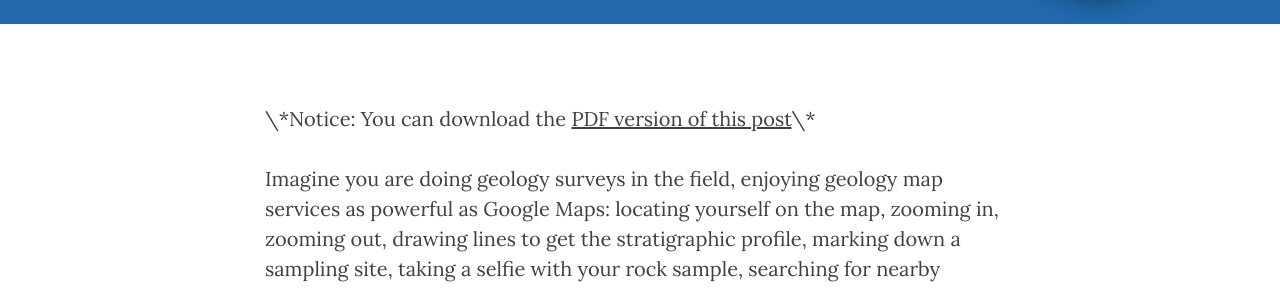
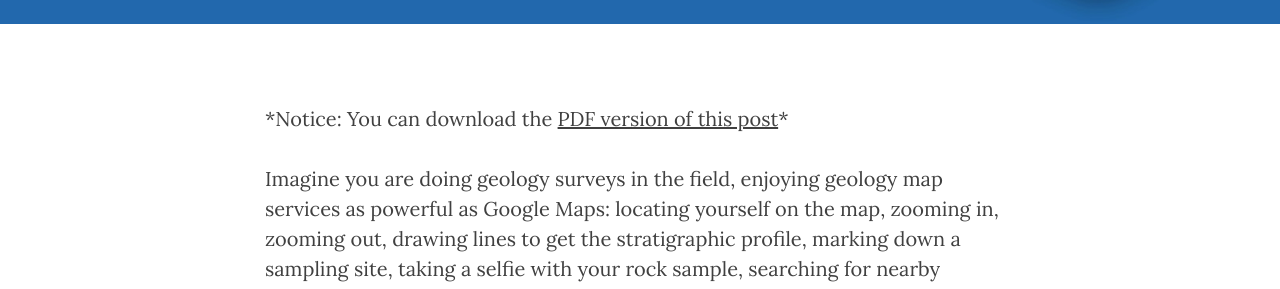
Before and after one commit to EricAlex/EricAlex.github.io, a Jekyll site: the page built from _posts/2016-01-07-006-use-geology-map-like-google-map.markdown, in a window 1280 px wide and 900 px high, scrolled down 376 px. Shown: the part 154-443 px from the top of the window. Built offline with Jekyll 4.4.1, drawn with Linux system fonts in a browser that asks for light colours; nearby versions of some CDN libraries; formulas are drawn with MathJax 3; comment, search, counter and statistics services are not loaded.

```diff
--- a/_posts/2015-12-24-004-shannon-kotelnikov-simulation.markdown
+++ b/_posts/2015-12-24-004-shannon-kotelnikov-simulation.markdown
@@ -7,7 +7,7 @@ author:     "Xin Wang"
 header-img: "img/post-004/bg.jpg"
 ---
 
-<p>\*Notice: You can download the <a href="{{ site.baseurl }}/PDFs/Shannon-Kotel'ikov.pdf">PDF version of this post</a>\*</p>
+<p>*Notice: You can download the <a href="{{ site.baseurl }}/PDFs/Shannon-Kotel'ikov.pdf">PDF version of this post</a>*</p>
 
 <h2 class="section-heading">1 Introduction</h2>
 
--- a/_posts/2016-01-07-006-use-geology-map-like-google-map.markdown
+++ b/_posts/2016-01-07-006-use-geology-map-like-google-map.markdown
@@ -7,7 +7,7 @@ author:     "Xin Wang"
 header-img: "img/post-006/bg.jpg"
 ---
 
-<p>\*Notice: You can download the <a href="{{ site.baseurl }}/PDFs/use-geology-map-like-google-map.pdf">PDF version of this post</a>\*</p>
+<p>*Notice: You can download the <a href="{{ site.baseurl }}/PDFs/use-geology-map-like-google-map.pdf">PDF version of this post</a>*</p>
 
 <p>Imagine you are doing geology surveys in the field, enjoying geology map services as powerful as Google Maps:
 locating yourself on the map, zooming in, zooming out, drawing lines to get the stratigraphic profile,
```
